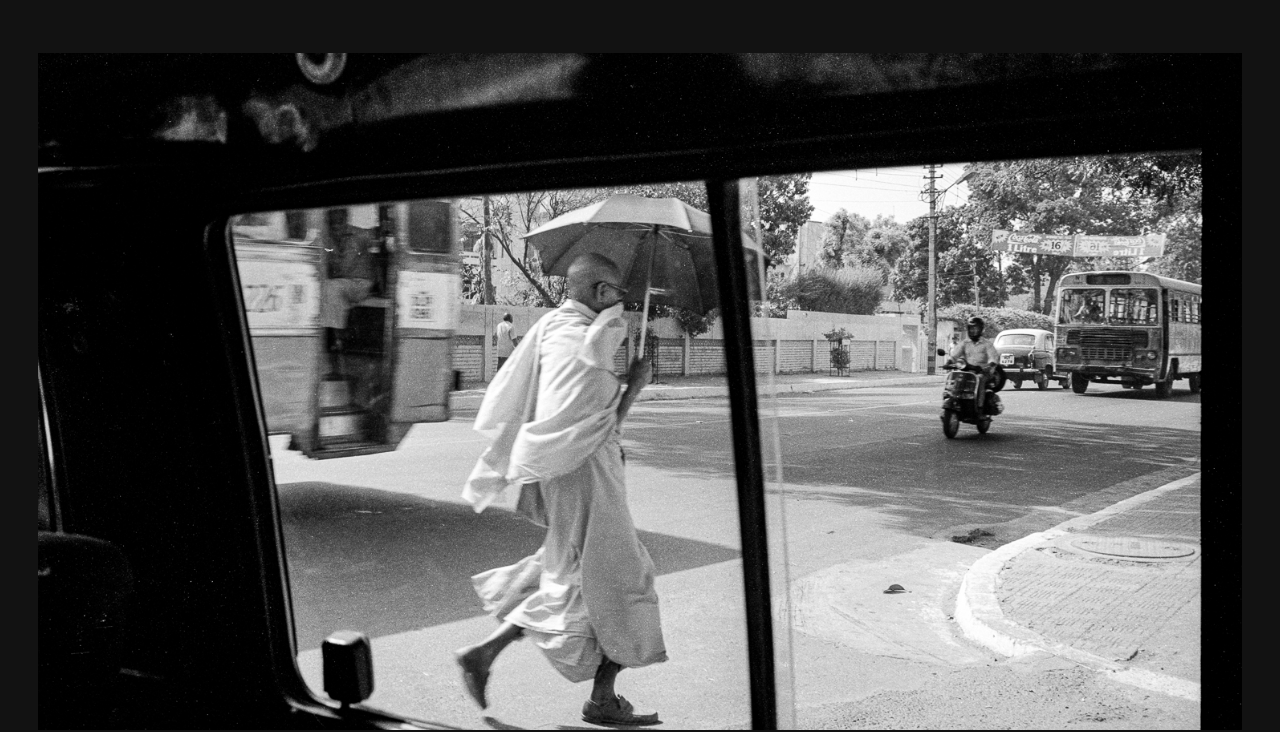
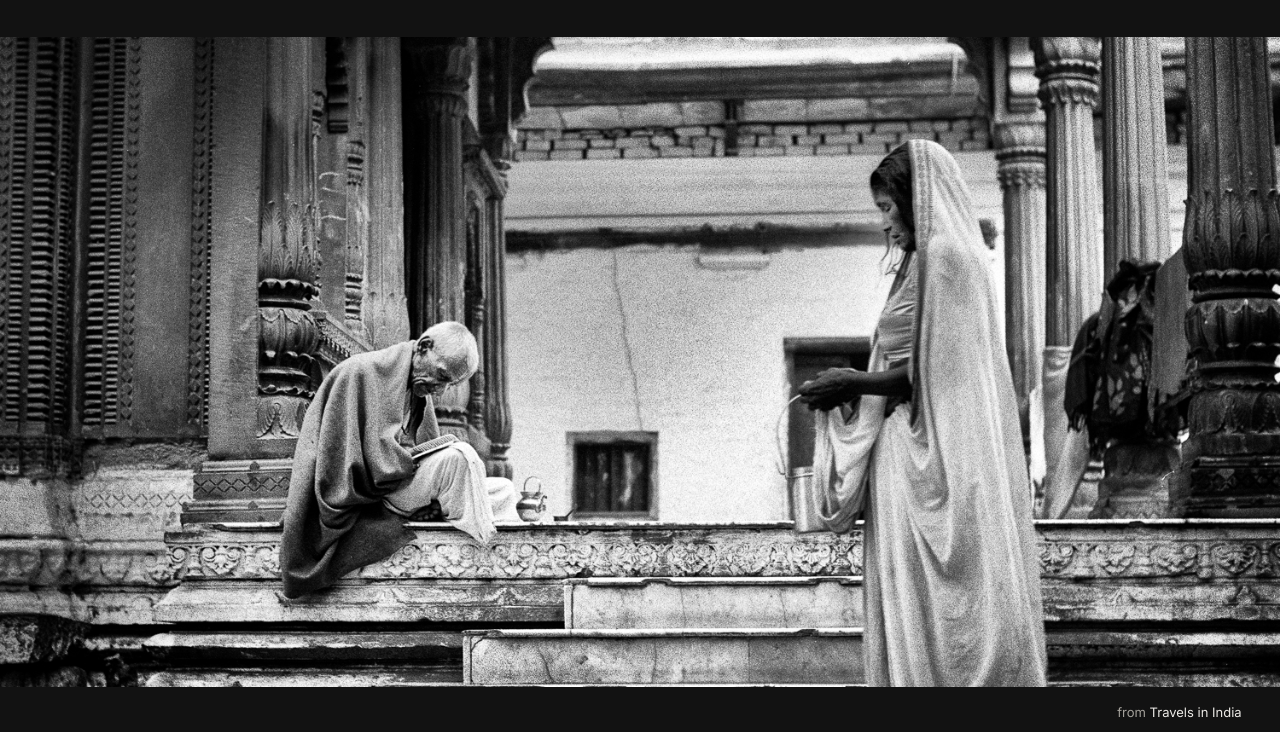
Before and after one commit to perilouc/periphotos, an Eleventy site: page src/index.njk in a window 1280 px wide. Shown: the part 94-826 px from the top of the page. Built offline with nearby package versions, Linux system fonts and the light colour scheme; Eleventy itself is replaced by a stand-in of ours; files that its build step writes are made by us from their sources.

Commit message:
Home: full-screen cover photograph (temple steps)
Co-Authored-By: Claude Opus 5.5 <noreply@anthropic.com>
Claude-Session: https://claude.ai/code/session_01P6XgLUPpaJXXNhMEu7hTtC

```diff
--- a/src/_data/site.json
+++ b/src/_data/site.json
@@ -4,10 +4,11 @@
   "statement": "[One or two sentences on what you photograph and why — the voice of the site.]",
   "email": "periloucopoulos@me.com",
   "hero": {
-    "image": "/images/travels-in-india/umbrella.jpg",
-    "alt": "Seen through a taxi window, a man in white robes crosses the street under an umbrella",
+    "image": "/images/travels-in-india/temple-steps.jpg",
+    "alt": "An old man wrapped in a shawl reads on carved temple steps while a woman in a white sari walks past",
     "caption": "",
-    "gallery": "travels-in-india"
+    "gallery": "travels-in-india",
+    "focus": "center 40%"
   },
   "social": [
     {
--- a/src/assets/css/site.css
+++ b/src/assets/css/site.css
@@ -39,8 +39,10 @@ h1 { margin: 0; font-family: var(--display); font-weight: 500; letter-spacing: -
 .site-footer nav { display: flex; gap: 24px; }
 
 /* Home */
-.hero { padding-top: 24px; }
-.hero img { width: 100%; aspect-ratio: 16 / 9; object-fit: cover; }
+/* Cover photograph: fills the screen below the header, edge to edge */
+.hero { padding-top: 8px; }
+.hero img { width: 100%; height: calc(100vh - 150px); height: calc(100svh - 150px); min-height: 420px; max-height: 1100px; object-fit: cover; }
+@media (max-width: 640px) { .hero img { height: auto; min-height: 0; aspect-ratio: 4 / 5; } }
 .hero-meta { display: flex; flex-wrap: wrap; justify-content: space-between; gap: 12px 40px; padding-top: 16px; font-size: 13px; color: var(--muted); }
 .hero-meta a { color: var(--fg); }
 .statement { padding-top: 120px; }
--- a/src/index.njk
+++ b/src/index.njk
@@ -3,9 +3,9 @@ layout: base.njk
 ---
 {%- set heroGallery = null -%}
 {%- for g in collections.galleries %}{% if g.fileSlug == site.hero.gallery %}{% set heroGallery = g %}{% endif %}{% endfor -%}
-<section class="wrap hero">
-  <img src="{{ site.hero.image }}" alt="{{ site.hero.alt }}" fetchpriority="high">
-  <div class="hero-meta">
+<section class="hero" aria-label="Featured photograph">
+  <img src="{{ site.hero.image }}" alt="{{ site.hero.alt }}" fetchpriority="high"{% if site.hero.focus %} style="object-position: {{ site.hero.focus }}"{% endif %}>
+  <div class="wrap hero-meta">
     <span>{{ site.hero.caption }}</span>
     {% if heroGallery %}<span>from <a href="{{ heroGallery.url }}">{{ heroGallery.data.title }}</a></span>{% endif %}
   </div>
```
